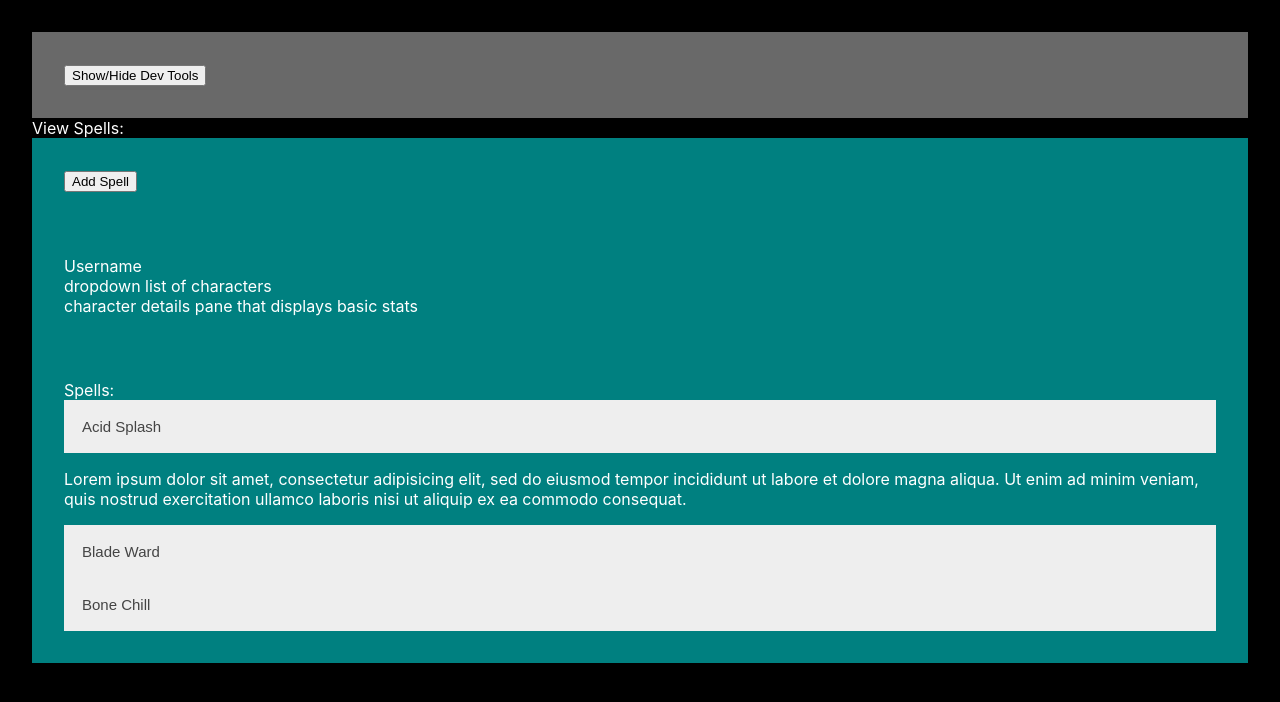
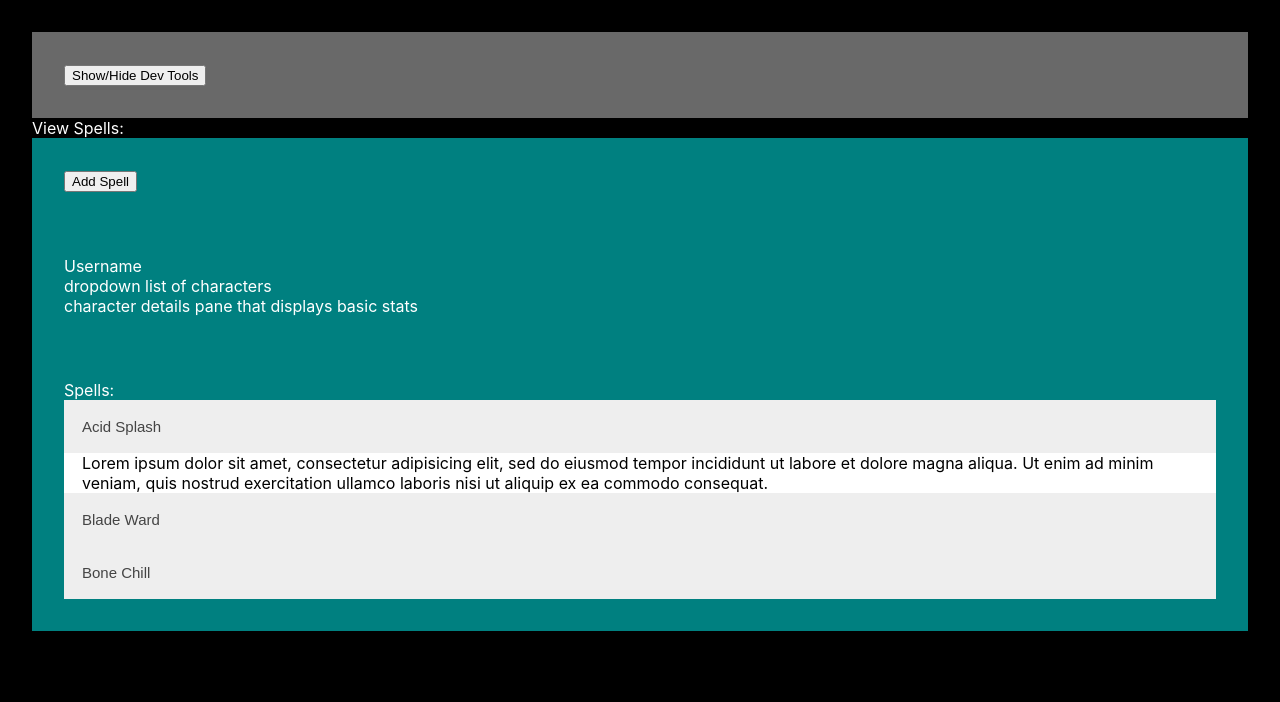
Before and after one commit to TheMartinCrabtree/bg3-data-gen, a React (Create React App) app: page / in a window 1280 px wide. Both pictures are taken after a click on the button "Acid Splash". Shown: the top 702 px of the page. Built offline with nearby package versions, Linux system fonts and the light colour scheme.

Commit message:
updating spell viewer

```diff
--- a/src/components/SpellUpdater/SpellUpdater.jsx
+++ b/src/components/SpellUpdater/SpellUpdater.jsx
@@ -78,7 +78,7 @@ const SpellUpdater = (props) => {
         return (
           <FieldWrapper key={`${dataLabel}${index}`}>
             <label>
-              {`${labelText}:`}
+              {`${labelText}: `}
               <input
                 type="text"
                 name={dataLabel}
--- a/src/components/SpellViewer/SpellViewer.jsx
+++ b/src/components/SpellViewer/SpellViewer.jsx
@@ -21,15 +21,21 @@ const AccordionButton = styled.button`
 const AccordionPanel = styled.div`
   padding: 0 18px;
   background-color: white;
-  max-height: 0;
+  color: black;
+  max-height: 400px;
   overflow: hidden;
   transition: max-height 0.2s ease-out;
 `;
+// const FieldWrapper = styled.div`
+//   padding: 1em 0;
+// `;
 
 const SpellViewer = (props) => {
   const { spellList } = props;
   const [openPanels, setOpenPanels] = useState([]);
   console.log("openPanels", openPanels);
+
+
 
   const renderAccordion = () => {
     const togglePanel = (spellID) => {
@@ -65,12 +71,12 @@ const SpellViewer = (props) => {
               {spellName}
             </AccordionButton>
             {isOpen && (
-              <p>
+              <AccordionPanel>
                 Lorem ipsum dolor sit amet, consectetur adipisicing elit, sed do
                 eiusmod tempor incididunt ut labore et dolore magna aliqua. Ut
                 enim ad minim veniam, quis nostrud exercitation ullamco laboris
                 nisi ut aliquip ex ea commodo consequat.
-              </p>
+              </AccordionPanel>
             )}
           </div>
         );
```
